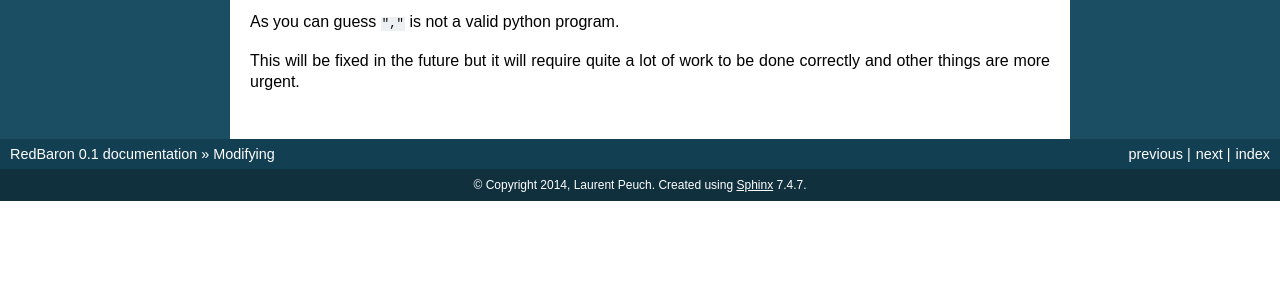
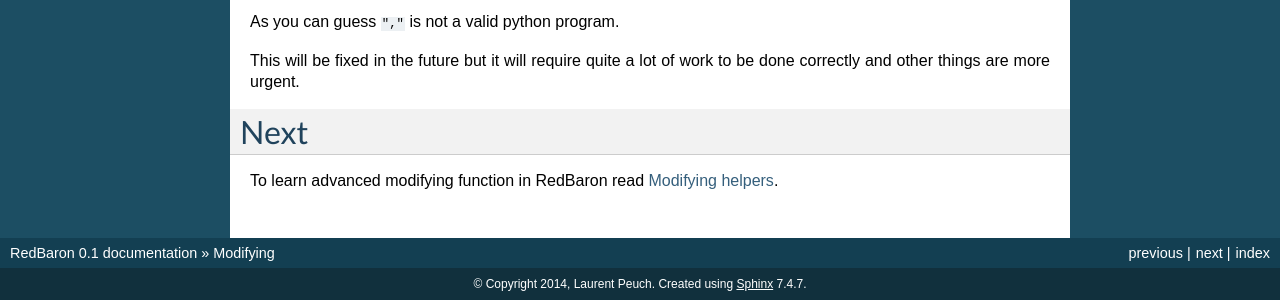
Before and after one commit to PyCQA/redbaron, a Sphinx documentation site: the page built from docs/modifying.rst, in a window 1280 px wide and 900 px high, scrolled down 1829 px, cut to the strip 600-900 px from the top of the window. Built offline with Sphinx 7.4.7, drawn with Linux system fonts in a browser that asks for light colours; before the commit the page ends 2630 px from its top, so only the background shows below that.

Commit message:
[doc] add 'next' link at the end of every section

```diff
--- a/docs/basics.rst
+++ b/docs/basics.rst
@@ -224,3 +224,9 @@ way:
     In [45]: red = RedBaron("a = b")
 
     In [52]: red[0].target.copy()
+
+
+Next
+====
+
+To learn how to find things in RedBaron read :doc:`querying`.
--- a/docs/modifying.rst
+++ b/docs/modifying.rst
@@ -159,3 +159,8 @@ As you can guess :file:`","` is not a valid python program.
 
 This will be fixed in the future but it will require quite a lot of work to be
 done correctly and other things are more urgent.
+
+Next
+====
+
+To learn advanced modifying function in RedBaron read :doc:`modifying_helpers`.
--- a/docs/modifying_helpers.rst
+++ b/docs/modifying_helpers.rst
@@ -147,3 +147,8 @@ With :file:`.copy()`:
     list_node_value.value.append(new_int)
     list_node_value
     list_node_value.value
+
+Next
+====
+
+To learn some other misc details of RedBaron read :doc:`other`.
--- a/docs/querying.rst
+++ b/docs/querying.rst
@@ -75,3 +75,8 @@ you try to *call* the node this way :file:`node(some_arguments)` this will call
     In [50]: red("name", value="b")
 
 :file:`.find_all()` also supports the option :file:`recursive=False`.
+
+Next
+====
+
+To learn how to modify stuff in RedBaron read :doc:`modifying`.
--- a/docs/why.rst
+++ b/docs/why.rst
@@ -40,3 +40,8 @@ Having a FST (or at least a good abstraction build on it) also makes it easier
 to do code generation and code analysis while those two operations are already
 quite feasible (using `ast.py <http://docs.python.org/2/library/ast.html>`_ for
 example and a templating engine).
+
+Next
+====
+
+To start playing with RedBaron read :doc:`basics`.
```
